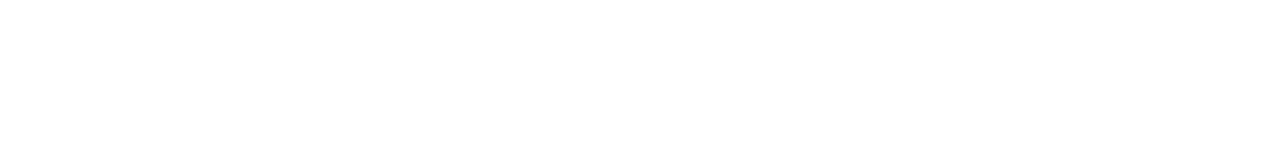
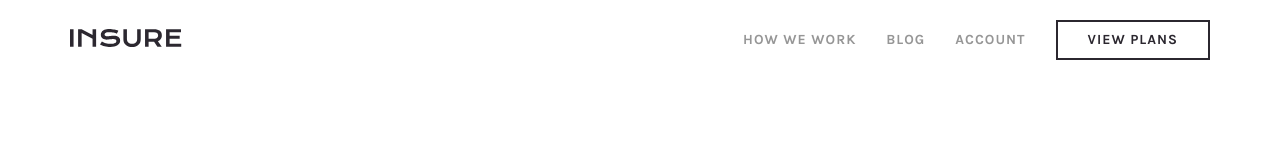
Before and after one commit to Kareemayman/Insure-Landing-Page-FEM-Challenge, a plain HTML site: page index.html in a window 1280 px wide. Drawn offline with Linux system fonts and the light colour scheme.

Commit message:
Finshed Header On Desktop

```diff
--- a/css/style.css
+++ b/css/style.css
@@ -54,7 +54,47 @@ a {
     padding-right: 15px;
 }
 
+div > img {
+    max-width: 100%;
+}
+
 /* Start Local Rules */
+header .container {
+    display: flex;
+    justify-content: space-between;
+    align-items: center;
+    padding-top: 20px;
+    padding-bottom: 20px;
+}
+
+header nav {
+    display: flex;
+    gap: 30px;
+    align-items: center;
+}
+
+header nav a {
+    color: rgb(150, 150, 150);
+    font-weight: 700;
+    font-size: 14px;
+    letter-spacing: 1px;
+    transition: var(--main-trans);
+}
+
+header nav a:hover {
+    color: var(--very-dark-violet);
+}
+
+header nav a:last-of-type {
+    color: var(--very-dark-violet);
+    border: 2px solid var(--very-dark-violet);
+    padding: 10px 30px;
+}
+
+header nav a:last-of-type:hover {
+    background-color: var(--very-dark-violet);
+    color: var(--very-light-gray)
+}
 /* End Local Rules */
 
 /* Start Media Queries */
--- a/index.html
+++ b/index.html
@@ -28,6 +28,23 @@
     <script src="script.js" defer></script>
 </head>
 <body>
+    <header>
+        <div class="container">
+            <div class="logo">
+                <a href="#">
+                    <img src="images/logo.svg" alt="logo">
+                </a>
+            </div>
 
+            <nav class="karla">
+                <a href="#how">HOW WE WORK </a>
+                <a href="#blog">BLOG</a>
+                <a href="#account">ACCOUNT</a>
+                <a href="#plans">VIEW PLANS</a>
+            </nav>
+
+
+        </div>
+    </header>
 </body>
 </html>
```
